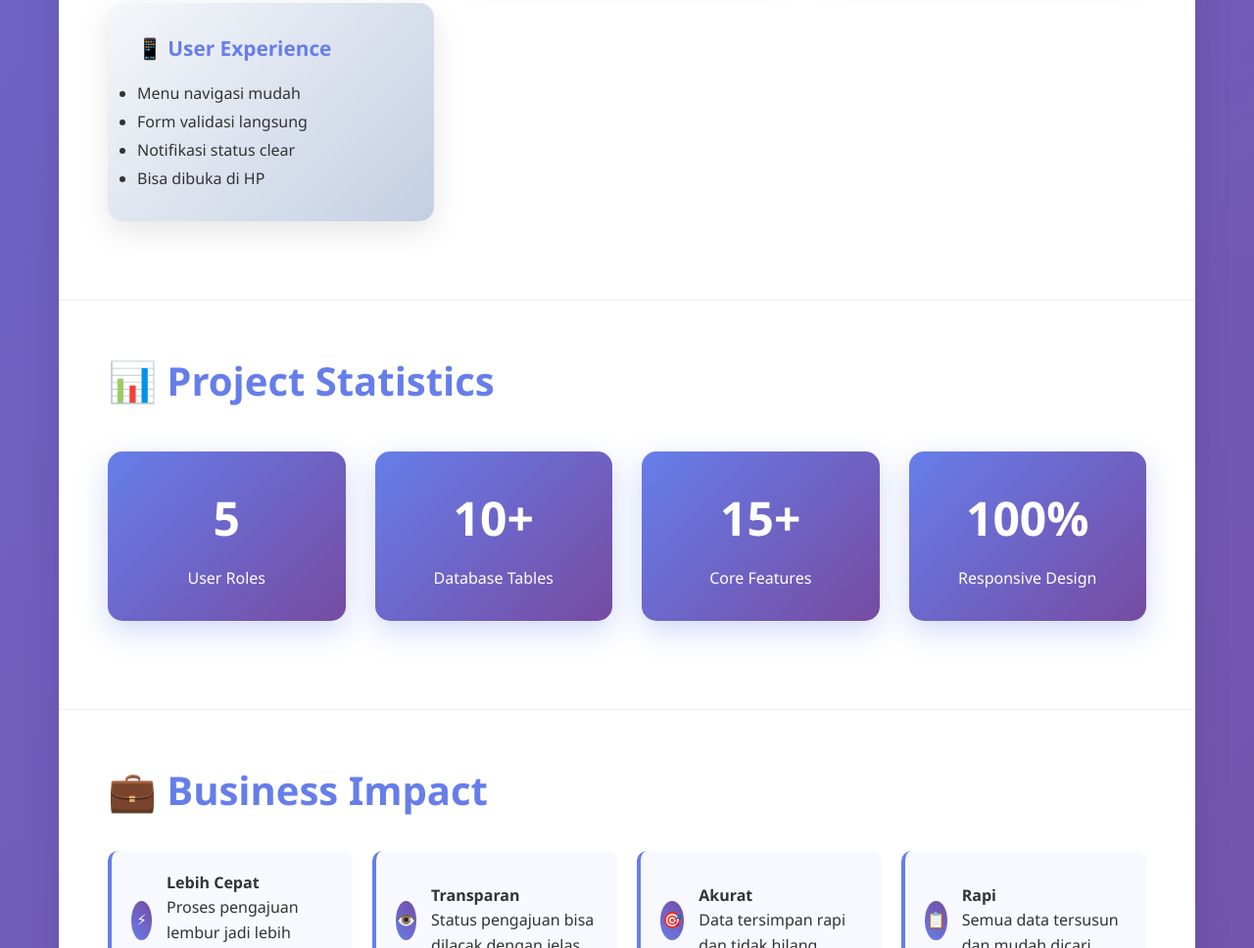
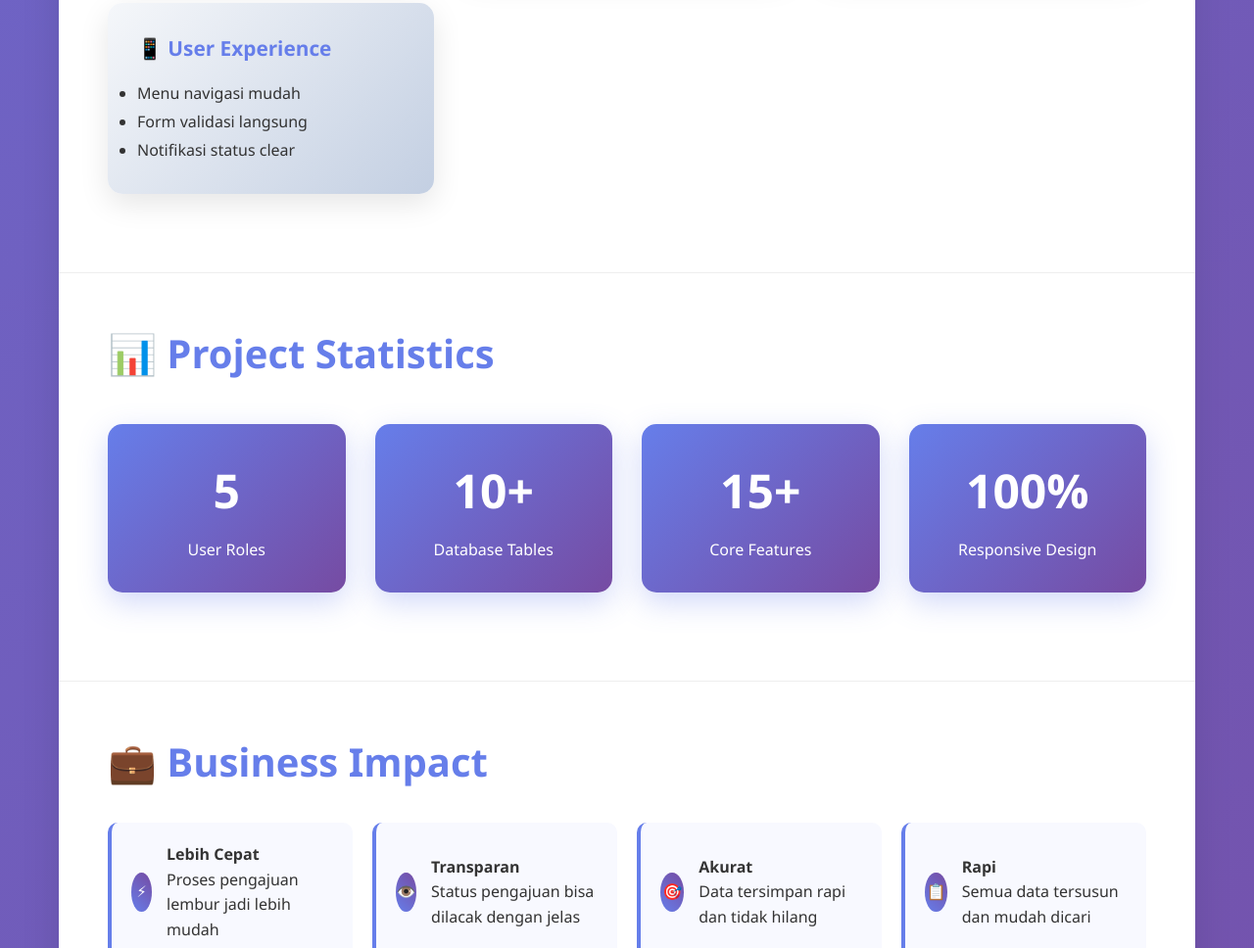
Before and after one commit to jannatazara/portfolioOvertime, a plain HTML site: page index.html in a window 1280 px wide. Shown: the part 4003-4971 px from the top of the page at 98% size. Drawn offline with Linux system fonts and the light colour scheme.

Commit message:
Update index.html

```diff
--- a/index.html
+++ b/index.html
@@ -443,7 +443,6 @@
                             <li>Menu navigasi mudah</li>
                             <li>Form validasi langsung</li>
                             <li>Notifikasi status clear</li>
-                            <li>Bisa dibuka di HP</li>
                         </ul>
                     </div>
                 </div>
```
